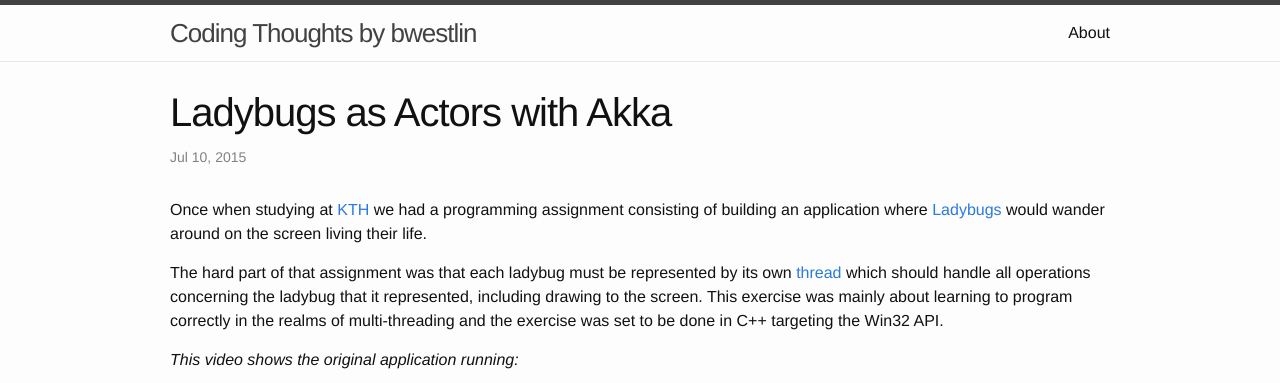
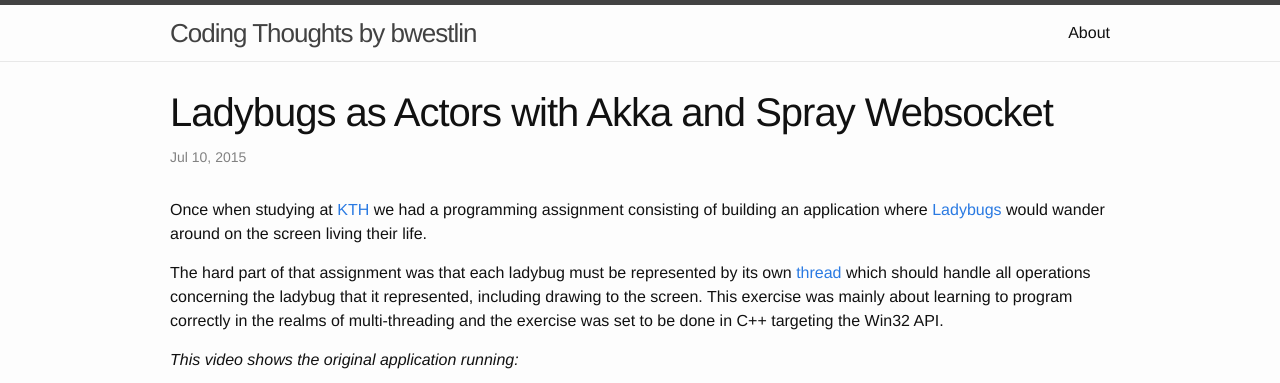
Before and after one commit to bwestlin/bwestlin.github.io, a Jekyll site: the page built from _posts/2015-07-10-ladybugs-as-actors-with-akka-and-spray.md, in a window 1280 px wide and 900 px high, cut to the strip 0-383 px from the top of the window. Built offline with Jekyll 4.4.1, drawn with Linux system fonts in a browser that asks for light colours; Markdown is read by kramdown in place of the engine named in the settings; comment, search, counter and statistics services are not loaded.

Commit message:
Change title once more

```diff
--- a/_posts/2015-07-10-ladybugs-as-actors-with-akka.md
+++ b/_posts/2015-07-10-ladybugs-as-actors-with-akka-and-spray.md
@@ -1,6 +1,6 @@
 ---
 layout: post
-title:  "Ladybugs as Actors with Akka"
+title:  "Ladybugs as Actors with Akka and Spray Websocket"
 date:   2015-07-10 21:19:25
 tags: akka actor scala websocket spray.io
 ---
```
